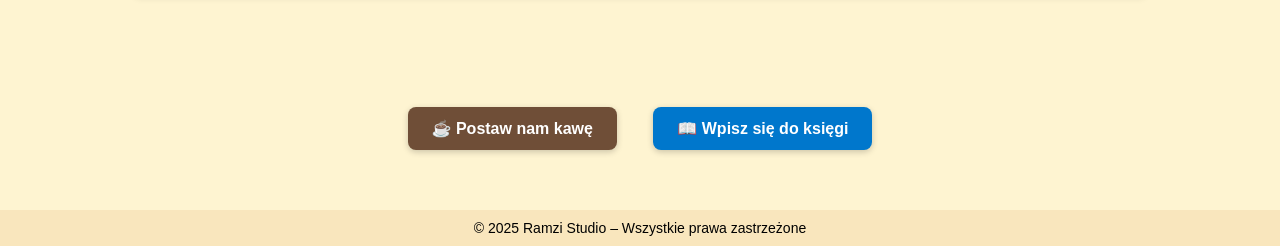
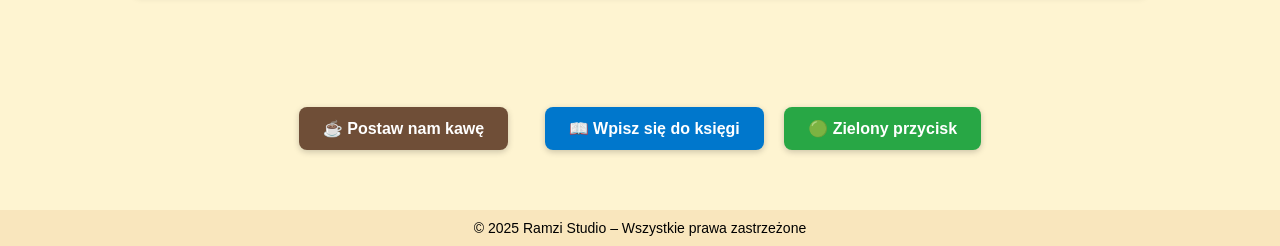
Before and after one commit to majstered/yanopis.github.io, a plain HTML site: page index.html in a window 1280 px wide. Shown: the part 1999-2245 px from the top of the page. Drawn offline with Linux system fonts and the light colour scheme.

Commit message:
Update index.html

```diff
--- a/index.html
+++ b/index.html
@@ -240,6 +240,23 @@
 ">
 📖 Wpisz się do księgi
 </a>
+<a href="https://example.com" target="_blank" style="
+  background-color: #28a745;
+  color: white;
+  padding: 12px 24px;
+  border-radius: 8px;
+  text-decoration: none;
+  font-size: 16px;
+  font-weight: bold;
+  box-shadow: 0 2px 6px rgba(0,0,0,0.2);
+  transition: transform 0.2s ease;
+  display: inline-block;
+  margin-left: 16px;
+">
+🟢 Zielony przycisk
+</a>
+
+
 </div>
 
   <footer>
```
